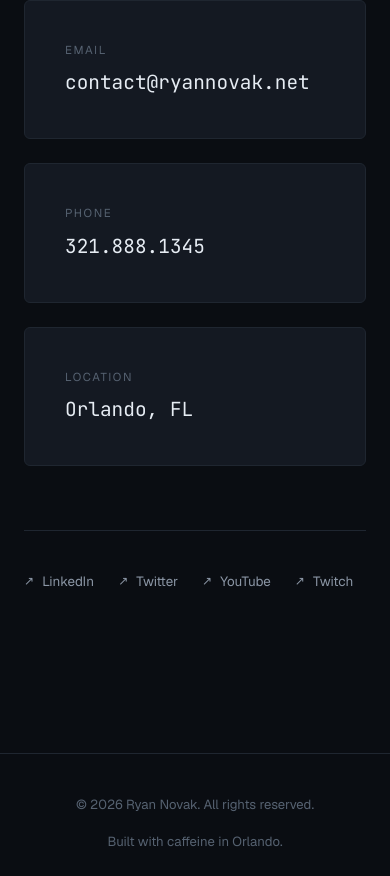
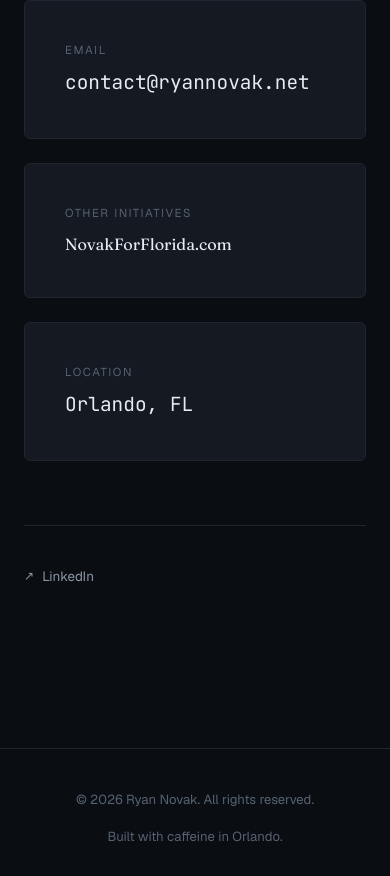
Before and after one commit to elysium1331/ryannovak.net, a plain HTML site: page index.html in a window 390 px wide. Shown: the part 10132-11008 px from the top of the page. Drawn offline with nearby package versions, Linux system fonts and the light colour scheme.

Commit message:
Update index.html
Change socials and phone.

```diff
--- a/index.html
+++ b/index.html
@@ -381,8 +381,8 @@
             <a class="value" href="mailto:contact@ryannovak.net">contact@ryannovak.net</a>
           </div>
           <div class="contact-card">
-            <span class="label">Phone</span>
-            <a class="value" href="tel:+13218881345">321.888.1345</a>
+            <span class="label">Other Initiatives</span>
+             <a href="https://novakforflorida.com" target="_blank" rel="noopener">NovakForFlorida.com</a>
           </div>
           <div class="contact-card">
             <span class="label">Location</span>
@@ -392,9 +392,6 @@
 
         <div class="socials reveal">
           <a href="https://www.linkedin.com/in/ryan-novak-385565a/" target="_blank" rel="noopener">LinkedIn</a>
-          <a href="https://twitter.com/rpnovak" target="_blank" rel="noopener">Twitter</a>
-          <a href="https://youtube.com/meeplebits" target="_blank" rel="noopener">YouTube</a>
-          <a href="https://twitch.tv/meeplebits" target="_blank" rel="noopener">Twitch</a>
         </div>
       </div>
     </section>
```
